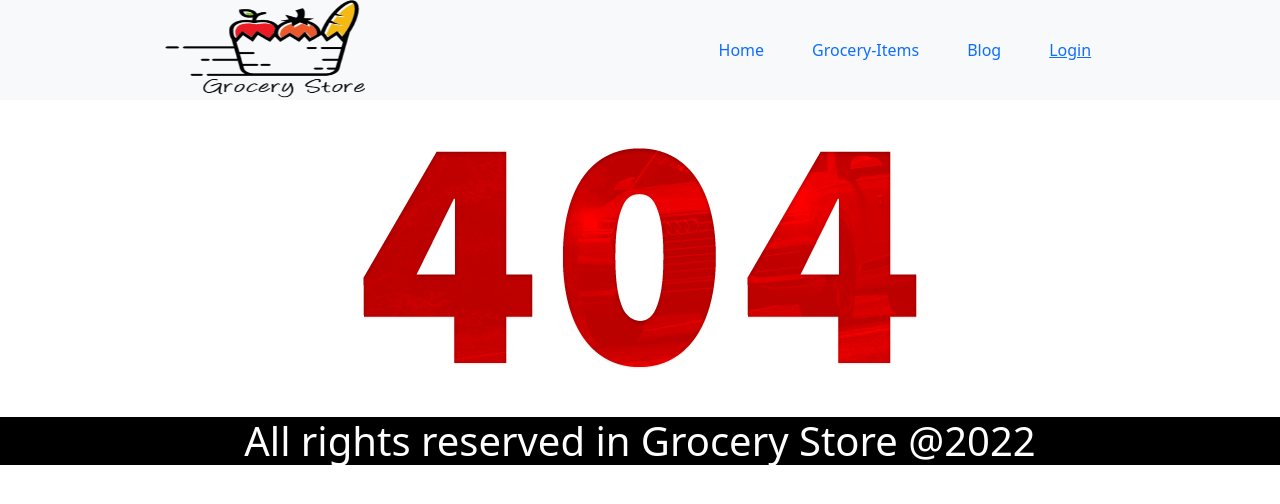
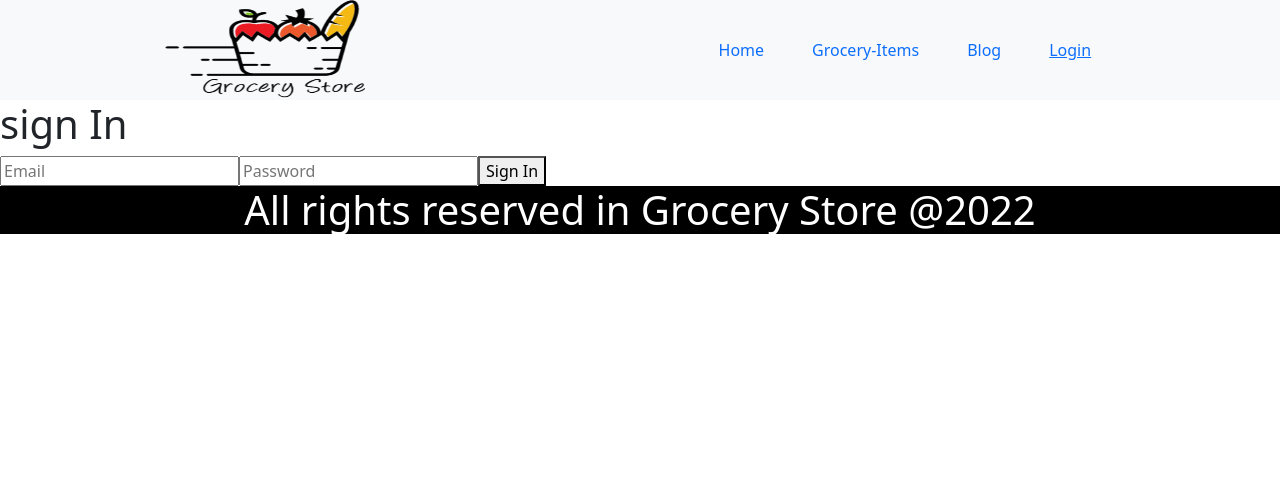
Before and after one commit to jasim-164/Grocery-Store-ClientSide-MERN, a React (Create React App) app: page /signin in a window 1280 px wide. Shown: the top 504 px of the page. Built offline with nearby package versions, Linux system fonts and the light colour scheme; no server answers.

Commit message:
protected route added

```diff
--- a/src/App.js
+++ b/src/App.js
@@ -12,6 +12,8 @@ import MyItems from './componennts/UserItem/MyItems/MyItems'
 import ManageItems from './componennts/UserItem/ManageItems/ManageItems'
 import AddItem from './componennts/UserItem/AddItem/AddItem'
 import Blog from './componennts/Blog/Blog'
+import RequireAuth from './componennts/RequireAuth/RequireAuth';
+import SignIn from "./componennts/Login/SignIn/SignIn"
 function App() {
 
   return (
@@ -23,8 +25,9 @@ function App() {
     <Route path="/header" element={<Header/>}/>
     <Route path="/blog" element={<Blog/>}/>
     <Route path="/register" element= {<Register/>}/>
+    <Route path="/signin" element={<SignIn/>}/>
     <Route path="/login" element={<Login/>}/>
-    <Route path="/inventory/:id" element={<Inventory/>}/>
+    <Route path="/inventory/:id" element={<RequireAuth><Inventory/></RequireAuth>}/>
     <Route path="/manageinventory" element={<ManageInventory/>}/>
     <Route path="/myitems" element={<MyItems/>}/>
     <Route path="/manageitems" element={<ManageItems/>}/>
--- a/src/componennts/Header/Header.js
+++ b/src/componennts/Header/Header.js
@@ -17,7 +17,7 @@ const Header = () => {
     }
 
 
-
+  const url='https://www.seekpng.com/png/full/245-2454602_tanni-chand-default-user-image-png.png';
     return (
         <div>
         <div className="d-flex  mr-auto justify-content-around align-items-center bg-light">
@@ -30,7 +30,7 @@ const Header = () => {
         <Link to='/grocery' className="  p-4 text-decoration-none">Grocery-Items</Link>
         <Link to='/blog' className=" p-4 text-decoration-none">Blog</Link>
         {
-            user? <div className="p-2"> <Link to='/myitems' className=' text-decoration-none p-4'>My Items</Link> <Link to='/' className='p-4 mt-2 text-decoration-none'>Manage Items</Link> <Link to='/' className='p-4 mt-2 text-decoration-none'>Add Item</Link> <span className="text-black ms-5">{user?.displayName}  </span> <span><img src={user?.photoURL}style ={{height:"60px", width:"60px", borderRadius:"20px"}}alt="user"></img></span><button className='btn btn-link text-black text-decoration-none ms-5 ' onClick={handleSignOut}>  sign out</button> </div>  :
+            user? <div className="p-2"> <Link to='/myitems' className=' text-decoration-none p-4'>My Items</Link> <Link to='/' className='p-4 mt-2 text-decoration-none'>Manage Items</Link> <Link to='/' className='p-4 mt-2 text-decoration-none'>Add Item</Link> <span className="text-black ms-5">{user?.displayName}  </span> <span><img src={user?.photoURL || url}style ={{height:"60px", width:"60px", borderRadius:"20px"}}alt="user"></img></span><button className='btn btn-link text-black text-decoration-none ms-5 ' onClick={handleSignOut}>  sign out</button> </div>  :
             <div className='p-4'><Link className="" to='/login'>Login</Link> </div>
 
         }
--- a/src/componennts/InventoryFolder/Inventory/Inventory.js
+++ b/src/componennts/InventoryFolder/Inventory/Inventory.js
@@ -24,7 +24,7 @@ const Inventory = () => {
 
 
             <div className="p-5">
-            <img src={alldata?.picture} alt="product"/>
+            <img src={alldata?.picture} height="400" width="500"alt="product"/>
             </div>
             <div className=" bg-light p-5 text-center">
             <h6>Product-Id: {alldata?._id}</h6>
--- a/src/componennts/Login/Login.js
+++ b/src/componennts/Login/Login.js
@@ -1,35 +1,36 @@
 //import { GoogleAuthProvider, signInWithPopup } from 'firebase/auth';
 import React, { useState } from 'react';
 import { Button, Form } from 'react-bootstrap';
+import { useAuthState } from 'react-firebase-hooks/auth';
 import { useCreateUserWithEmailAndPassword, useSignInWithGoogle } from 'react-firebase-hooks/auth';
-import { Link } from 'react-router-dom';
+import { Link, useLocation, useNavigate } from 'react-router-dom';
 import auth from '../../firebase.init'
 import Loading from '../Loading/Loading';
 import SocialLogin from './SocialLogin/SocialLogin';
 
 const Login = () => {
-    // const signinWithGoogle=(e)=>{
-    //     e.preventDefault();
-    //     console.log('click me');
-    //     const provider = new GoogleAuthProvider();
-    //     signInWithPopup(auth,provider)
-    //     .then((result)=>{
-    //         console.log(result);
-    //     })
-    //     .then((error)=>{
-    //         console.log(error);
-    //     })
-    // }
-    //
+    const [user1] = useAuthState(auth);
     const [email, setEmail] = useState('');
     const [password, setPassword] = useState('');
-
+    const navigate = useNavigate();
+    const location = useLocation();
     const [
       createUserWithEmailAndPassword,
       user,
       loading,
       error,
     ] = useCreateUserWithEmailAndPassword(auth);
+    console.log(location); //
+    let from = location?.state?.from?.pathname || '/';
+    //console.log(from);
+    if (user1) {
+      navigate(from, { replace: true });
+      console.log('hey')
+      //navigate('/manageinventory');
+   }
+
+
+
     console.log(email);
     console.log(password);
 
@@ -47,17 +48,12 @@ const Login = () => {
       if (loading) {
         return <p>Loading...</p>;
       }
-      if (user) {
-        return (
-          <div>
-            <p>Registered User: {user.email}</p>
-          </div>
-        );
-      }
       setEmail('');
       setPassword('');
+      }
 
-    }
+
+
 
     return (
         <div className="">
@@ -76,14 +72,14 @@ const Login = () => {
           <Form.Control type="password" placeholder="Password"  value={password} onChange={(e)=>setPassword(e.target.value)}/>
         </Form.Group>
         <Form.Group className="mb-3 m-auto w-50" controlId="formBasicCheckbox">
-          <Form.Check type="checkbox" label="Check me out" disabled required/>
+          <Form.Check type="checkbox" label="Check me out"  required/>
           <Button variant="primary" type="submit" className='' onClick={signIn}>
           Submit
           </Button>
         </Form.Group>
       </Form>
        <SocialLogin/>
-       <div className="text-center pb-5"><h1>Already have an account? </h1><Link to="/register">SignIn</Link></div>
+       <div className="text-center pb-5"><h5>Already have an account? <span><Link to="/signin">SignIn</Link></span></h5></div>
 
 
     </div>
--- /dev/null
+++ b/src/componennts/Login/SignIn/SignIn.js
@@ -0,0 +1,59 @@
+import React, { useState} from 'react';
+import { useSignInWithEmailAndPassword } from 'react-firebase-hooks/auth';
+import auth from '../../../firebase.init'
+
+const SignIn = () => {
+    const [email, setEmail] = useState('');
+    const [password, setPassword] = useState('');
+
+    const [
+      signInWithEmailAndPassword,
+      user,
+      loading,
+      error,
+    ] = useSignInWithEmailAndPassword(auth);
+
+    if (error) {
+      return (
+        <div>
+          <p>Error: {error.message}</p>
+        </div>
+      );
+    }
+    if (loading) {
+      return <p>Loading...</p>;
+    }
+    console.log("user sahin", user?.email);
+    if (user) {
+      return (
+        <div>
+          <p>Signed In User: {user?.auth?.email}{user?.email}</p>
+        </div>
+      );
+    }
+    return (
+        <div>
+        <div>
+        <h1>sign In</h1>
+        <input
+        type="email"
+        placeholder="Email"
+        value={email}
+        onChange={(e) => setEmail(e.target.value)}
+      />
+      <input
+        type="password"
+        placeholder="Password"
+        value={password}
+        onChange={(e) => setPassword(e.target.value)}
+      />
+      <button onClick={() => signInWithEmailAndPassword(email, password)}>
+        Sign In
+      </button>
+        </div>
+
+        </div>
+    );
+};
+
+export default SignIn;
--- a/src/componennts/NotFound/NotFound.js
+++ b/src/componennts/NotFound/NotFound.js
@@ -1,6 +1,10 @@
 import React from 'react';
+import { Button } from 'react-bootstrap';
 import image404 from '../../images/image404.png'
+import RequireAuth from '../RequireAuth/RequireAuth';
+
 const NotFound = () => {
+
     return (
         <div className="text-center">
             <img src={image404} alt="404" className="py-5"></img>
--- a/src/componennts/Product/Product.js
+++ b/src/componennts/Product/Product.js
@@ -19,7 +19,7 @@ const Product = (props) => {
         <div className=" col pt-1 bg-light mb-5 h-95 text-center">
 
         <div  className="text-center ">{productName}</div>
-        <div className="align-content-center pe-5 pt-2"><img src={picture} alt="product" height="100" width="200" /></div>
+        <div className="align-content-center pe-5 pt-2"><img src={picture} alt="product" height="350" width="420" /></div>
         <div>{description.slice(0,100)}</div>
         <div className="text-center pt-2">Dealer:{dealerName}</div>
         <div className="text-center">{price}</div>
--- /dev/null
+++ b/src/componennts/RequireAuth/RequireAuth.js
@@ -0,0 +1,21 @@
+import React from 'react';
+import { useAuthState } from 'react-firebase-hooks/auth';
+import { Navigate, useLocation, useNavigate } from 'react-router-dom';
+import auth from '../../firebase.init'
+import Loading from '../Loading/Loading';
+const RequireAuth = ({ children }) => {
+    const [user,loading]= useAuthState(auth)
+    let location = useLocation();
+    console.log(children);
+    console.log(user);
+
+    if(loading){
+        return <Loading/>;
+    }
+    if(!user){
+        return <Navigate to="/login" state={{ from: location }} replace />;
+    }
+    return (children);
+};
+
+export default RequireAuth;
```
Also changed, not shown: src/componennts/Login/SignIn/SignIn.css (added), src/componennts/RequireAuth/RequireAuth.css (added).
